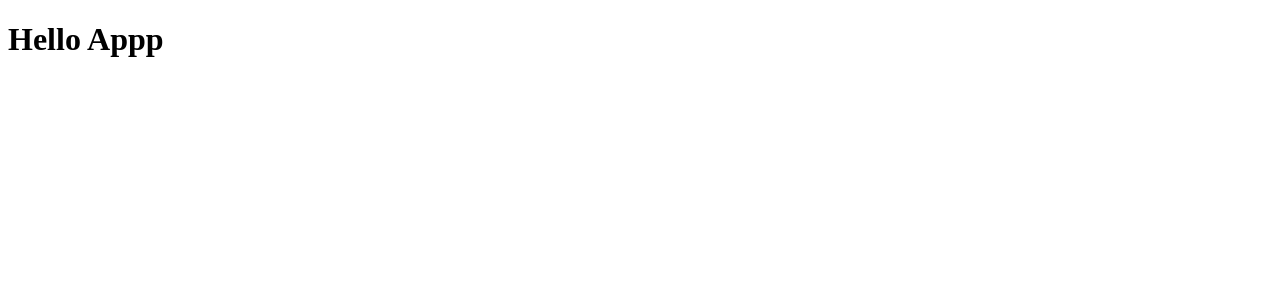
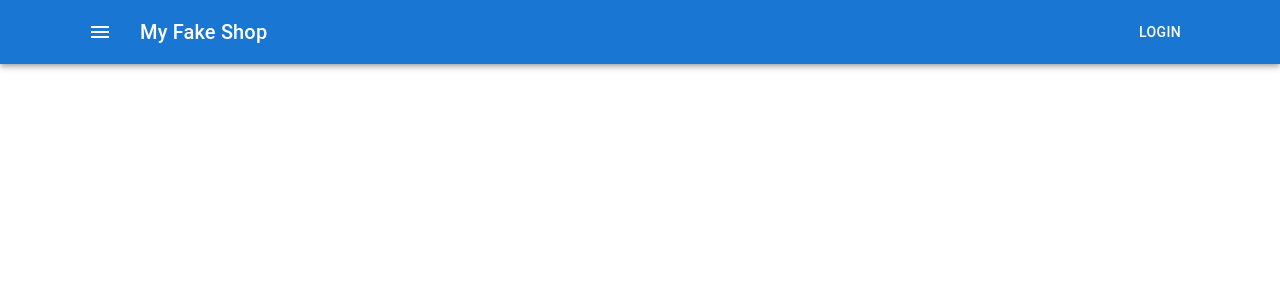
Before and after one commit to Marchello3007/react-fake-shop, a React (Create React App) app: page / in a window 1280 px wide. Shown: the top 300 px of the page. Built offline with nearby package versions, Linux system fonts and the light colour scheme.

Commit message:
add Header

```diff
--- a/src/container/App/App.tsx
+++ b/src/container/App/App.tsx
@@ -1,7 +1,14 @@
 import React from 'react'
+import CssBaseline from '@mui/material/CssBaseline'
+import Header from 'container/Header/Header'
 
 const App = () => {
-    return <h1>Hello Appp</h1>
+    return (
+        <>
+            <CssBaseline />
+            <Header />
+        </>
+    )
 }
 
 export default App
--- /dev/null
+++ b/src/container/Header/Header.tsx
@@ -0,0 +1,42 @@
+import React from 'react'
+import {
+    Container,
+    AppBar,
+    Toolbar,
+    IconButton,
+    Typography,
+    Button,
+} from '@mui/material'
+import MenuIcon from '@mui/icons-material/Menu'
+
+type Props = {}
+
+const Header = (props: Props) => {
+    return (
+        <AppBar position="static">
+            <Container>
+                <Toolbar>
+                    <IconButton
+                        size="large"
+                        edge="start"
+                        color="inherit"
+                        aria-label="menu"
+                        sx={{ mr: 2 }}
+                    >
+                        <MenuIcon />
+                    </IconButton>
+                    <Typography
+                        variant="h6"
+                        component="div"
+                        sx={{ flexGrow: 1 }}
+                    >
+                        My Fake Shop
+                    </Typography>
+                    <Button color="inherit">Login</Button>
+                </Toolbar>
+            </Container>
+        </AppBar>
+    )
+}
+
+export default Header
--- a/src/index.tsx
+++ b/src/index.tsx
@@ -1,6 +1,6 @@
 import React from 'react'
 import ReactDOM from 'react-dom/client'
-import Blabla from './container/App/App'
+import Blabla from 'container/App/App'
 
 const root = ReactDOM.createRoot(document.getElementById('root') as HTMLElement)
 root.render(<Blabla />)
```
